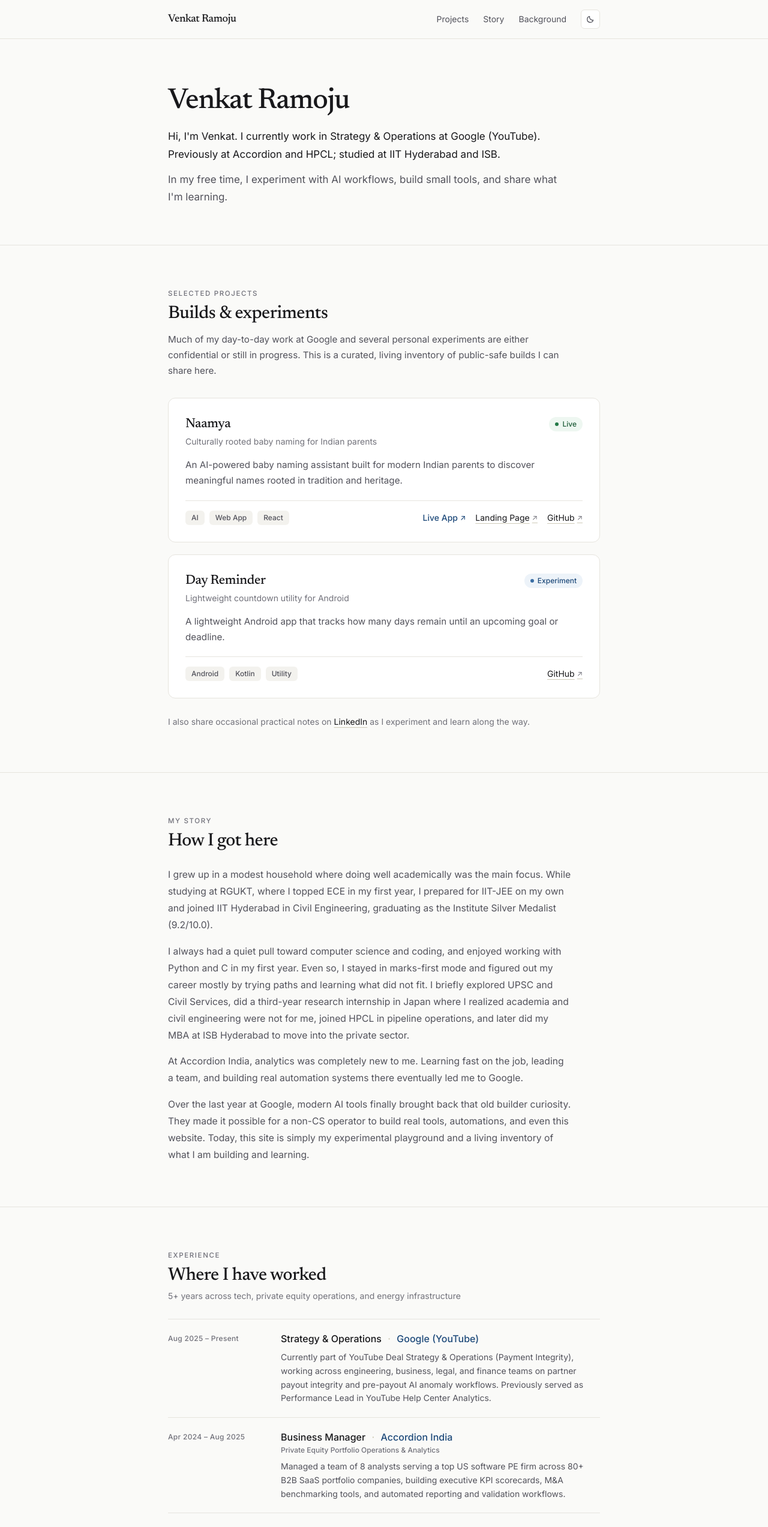
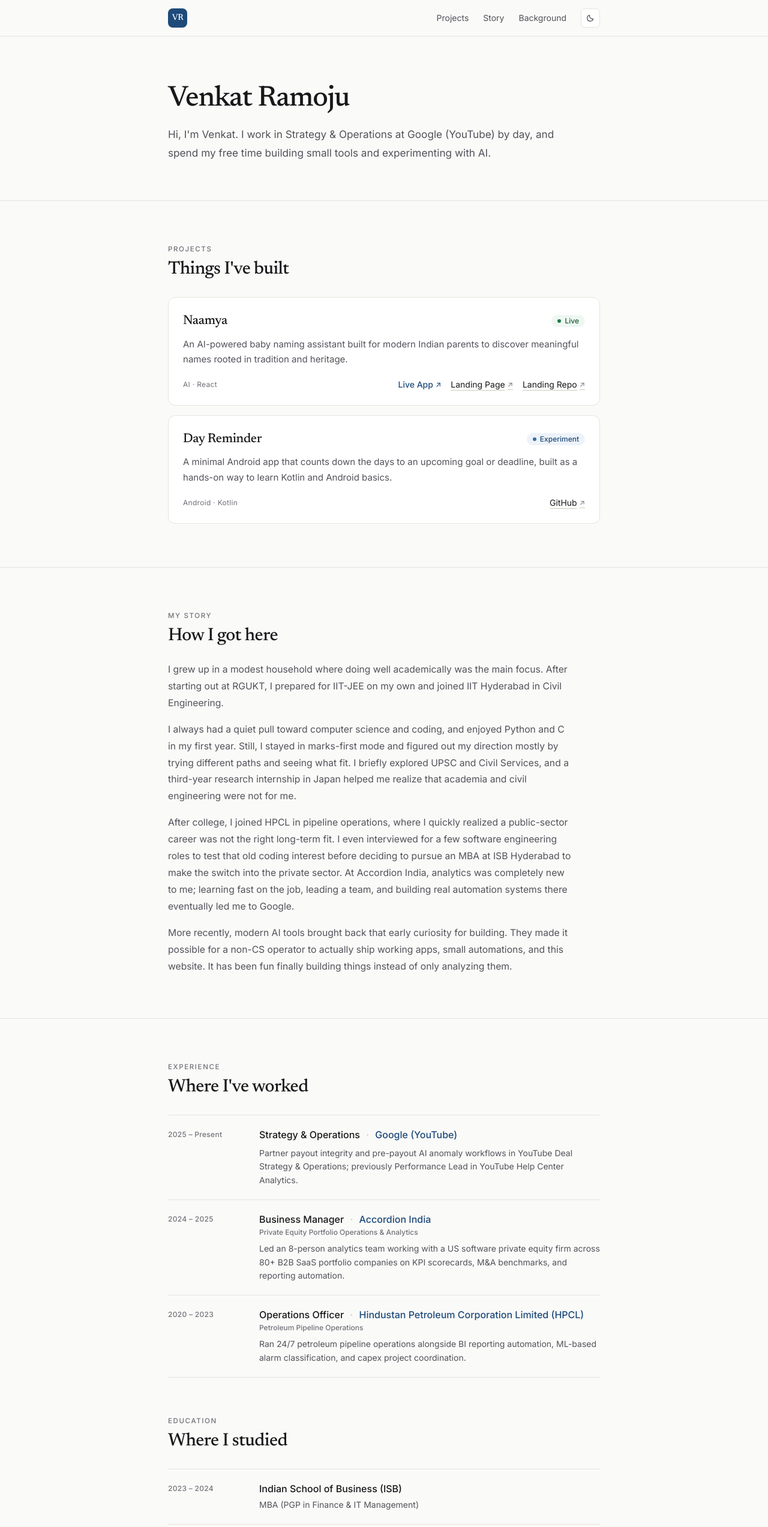
Before and after one commit to VenkatRamoju01/VenkatRamoju01.github.io, an Astro site: page / in a window 1280 px wide. Shown: the top 2545 px of the page at 60% size. Built offline with nearby package versions, Linux system fonts and the light colour scheme; Astro itself is replaced by a stand-in of ours.

Commit message:
Apply editorial and UX critique: VR monogram header, single-line hero, confident projects, cohesive story, lean background

```diff
--- a/src/components/BackgroundSection.astro
+++ b/src/components/BackgroundSection.astro
@@ -1,6 +1,5 @@
 ---
 import { education, experience } from '../data/experience';
-import { siteConfig } from '../data/siteConfig';
 import ResumeButton from './ResumeButton.astro';
 ---
 
@@ -18,11 +17,8 @@ import ResumeButton from './ResumeButton.astro';
         <div>
           <p class="eyebrow">EXPERIENCE</p>
           <h3 class="mt-2 font-serif text-2xl font-medium tracking-[-0.02em] text-[var(--text-primary)] sm:text-3xl">
-            Where I have worked
+            Where I've worked
           </h3>
-          <p class="mt-1.5 text-sm text-[var(--text-muted)]">
-            {siteConfig.experienceSubtitle}
-          </p>
         </div>
         <ResumeButton idPrefix="background" variant="subtle" />
       </div>
@@ -30,7 +26,7 @@ import ResumeButton from './ResumeButton.astro';
       <ol class="mt-7 divide-y divide-[var(--border-hairline)] border-t border-b border-[var(--border-hairline)]">
         {
           experience.map((item) => (
-            <li class="py-5 sm:grid sm:grid-cols-[164px_1fr] sm:gap-6">
+            <li class="py-5 sm:grid sm:grid-cols-[128px_1fr] sm:gap-6">
               <div
                 class:list={[
                   'text-xs font-medium tracking-wide text-[var(--text-muted)] sm:pt-1 sm:whitespace-nowrap',
@@ -76,17 +72,17 @@ import ResumeButton from './ResumeButton.astro';
       </ol>
     </div>
 
-    <!-- Education ("Where I learned") -->
+    <!-- Education -->
     <div id="education" class="mt-14 sm:mt-16">
-      <p class="eyebrow">WHERE I LEARNED</p>
+      <p class="eyebrow">EDUCATION</p>
       <h3 class="mt-2 font-serif text-2xl font-medium tracking-[-0.02em] text-[var(--text-primary)] sm:text-3xl">
-        Education
+        Where I studied
       </h3>
 
       <ol class="mt-7 divide-y divide-[var(--border-hairline)] border-t border-b border-[var(--border-hairline)]">
         {
           education.map((edu) => (
-            <li class="py-5 sm:grid sm:grid-cols-[164px_1fr] sm:gap-6">
+            <li class="py-5 sm:grid sm:grid-cols-[128px_1fr] sm:gap-6">
               <div class="text-xs font-medium tracking-wide text-[var(--text-muted)] sm:pt-1 sm:whitespace-nowrap">
                 {edu.period}
               </div>
--- a/src/components/Footer.astro
+++ b/src/components/Footer.astro
@@ -28,8 +28,9 @@ const showBooking = Boolean(
             type="button"
             data-copy-email={siteConfig.email}
             aria-label="Copy email address"
+            aria-live="polite"
             title="Copy email address"
-            class="cursor-pointer rounded px-1.5 py-0.5 text-xs font-medium text-[var(--text-muted)] transition-colors hover:bg-[var(--bg-subtle)] hover:text-[var(--accent)]"
+            class="inline-flex w-13 cursor-pointer items-center justify-center rounded px-1.5 py-0.5 text-xs font-medium text-[var(--text-muted)] transition-colors hover:bg-[var(--bg-subtle)] hover:text-[var(--accent)]"
           >
             Copy
           </button>
--- a/src/components/Header.astro
+++ b/src/components/Header.astro
@@ -12,22 +12,23 @@ const navLinks = [
   id="site-header"
   class="sticky top-0 z-40 border-b border-[var(--border-hairline)] bg-[var(--bg-page)]/92 backdrop-blur-md"
 >
-  <div class="mx-auto flex max-w-3xl items-center justify-between gap-4 px-6 py-4">
+  <div class="mx-auto flex max-w-3xl items-center justify-between gap-4 px-6 py-3.5">
     <a
       id="nav-brand"
       href="#top"
-      class="font-serif text-lg font-medium tracking-tight text-[var(--text-primary)] transition-colors hover:text-[var(--accent)]"
+      aria-label={`${siteConfig.name} home`}
+      class="inline-flex h-8 w-8 items-center justify-center rounded-lg bg-[var(--accent)] font-serif text-sm font-medium tracking-tight text-white transition-colors hover:bg-[var(--accent-hover)] dark:text-[#0d141c]"
     >
-      {siteConfig.name}
+      {siteConfig.monogram}
     </a>
 
-    <div class="flex items-center gap-5 sm:gap-6">
-      <nav aria-label="Primary navigation" class="hidden items-center gap-6 sm:flex">
+    <div class="flex items-center gap-4 sm:gap-6">
+      <nav aria-label="Primary navigation" class="flex items-center gap-4 sm:gap-6">
         {
           navLinks.map((link) => (
             <a
               href={link.href}
-              class="text-sm text-[var(--text-secondary)] transition-colors hover:text-[var(--accent)]"
+              class="text-xs font-medium text-[var(--text-secondary)] transition-colors hover:text-[var(--accent)] sm:text-sm sm:font-normal"
             >
               {link.label}
             </a>
@@ -39,7 +40,7 @@ const navLinks = [
               id="nav-resume-link"
               href={siteConfig.resumeUrl}
               download
-              class="text-sm font-medium text-[var(--accent)] transition-colors hover:text-[var(--accent-hover)]"
+              class="text-xs font-medium text-[var(--accent)] transition-colors hover:text-[var(--accent-hover)] sm:text-sm"
             >
               Resume
             </a>
@@ -51,8 +52,9 @@ const navLinks = [
         id="theme-toggle"
         type="button"
         aria-label="Toggle color theme"
+        aria-pressed="false"
         title="Switch light or dark theme"
-        class="inline-flex h-8 w-8 cursor-pointer items-center justify-center rounded-md border border-[var(--border-hairline)] bg-[var(--bg-surface)] text-[var(--text-secondary)] transition-colors hover:border-[var(--border-strong)] hover:text-[var(--text-primary)]"
+        class="inline-flex h-8 w-8 shrink-0 cursor-pointer items-center justify-center rounded-md border border-[var(--border-hairline)] bg-[var(--bg-surface)] text-[var(--text-secondary)] transition-colors hover:border-[var(--border-strong)] hover:text-[var(--text-primary)]"
       >
         <!-- Moon icon (shown in light mode) -->
         <svg
@@ -87,44 +89,21 @@ const navLinks = [
       </button>
     </div>
   </div>
-
-  <!-- Compact mobile section strip -->
-  <nav
-    aria-label="Mobile section navigation"
-    class="border-t border-[var(--border-hairline)] px-6 py-2.5 sm:hidden"
-  >
-    <div class="mx-auto flex max-w-3xl items-center gap-6 overflow-x-auto text-xs font-medium text-[var(--text-secondary)]">
-      {
-        navLinks.map((link) => (
-          <a
-            href={link.href}
-            class="whitespace-nowrap py-0.5 transition-colors hover:text-[var(--accent)]"
-          >
-            {link.label}
-          </a>
-        ))
-      }
-      {
-        siteConfig.resumeReady && (
-          <a
-            href={siteConfig.resumeUrl}
-            download
-            class="whitespace-nowrap py-0.5 text-[var(--accent)]"
-          >
-            Resume
-          </a>
-        )
-      }
-    </div>
-  </nav>
 </header>
 
 <script>
   const toggleBtn = document.getElementById('theme-toggle');
   if (toggleBtn) {
+    const syncAria = () => {
+      toggleBtn.setAttribute(
+        'aria-pressed',
+        document.documentElement.classList.contains('dark') ? 'true' : 'false'
+      );
+    };
+    syncAria();
     toggleBtn.addEventListener('click', () => {
-      const root = document.documentElement;
-      const isDark = root.classList.toggle('dark');
+      const isDark = document.documentElement.classList.toggle('dark');
+      syncAria();
       try {
         localStorage.setItem('theme', isDark ? 'dark' : 'light');
       } catch {
--- a/src/components/Hero.astro
+++ b/src/components/Hero.astro
@@ -3,6 +3,7 @@ import { siteConfig } from '../data/siteConfig';
 import ResumeButton from './ResumeButton.astro';
 
 const hasPhoto = Boolean(siteConfig.photoUrl.trim());
+const hasSubline = Boolean(siteConfig.heroSubline.trim());
 ---
 
 <section id="top" class="pt-14 pb-12 sm:pt-20 sm:pb-16">
@@ -20,16 +21,18 @@ const hasPhoto = Boolean(siteConfig.photoUrl.trim());
         </h1>
 
         <p
-          class="mt-5 text-base leading-[1.75] text-[var(--text-primary)] sm:text-[1.0625rem]"
+          class="mt-5 text-base leading-[1.78] text-[var(--text-secondary)] sm:text-[1.075rem]"
         >
           {siteConfig.heroGreeting}
         </p>
 
-        <p
-          class="mt-3 text-base leading-[1.75] text-[var(--text-secondary)] sm:text-[1.0625rem]"
-        >
-          {siteConfig.heroSubline}
-        </p>
+        {
+          hasSubline && (
+            <p class="mt-3 text-base leading-[1.75] text-[var(--text-secondary)] sm:text-[1.0625rem]">
+              {siteConfig.heroSubline}
+            </p>
+          )
+        }
 
         {
           siteConfig.resumeReady && (
--- a/src/components/ProjectsSection.astro
+++ b/src/components/ProjectsSection.astro
@@ -24,6 +24,7 @@ const statusStyles: Record<
 };
 
 const displayedProjects = projects.filter((project) => project.featured);
+const hasIntro = Boolean(siteConfig.projectsIntro.trim());
 ---
 
 <section
@@ -33,34 +34,39 @@ const displayedProjects = projects.filter((project) => project.featured);
 >
   <div class="mx-auto max-w-3xl px-6">
     <div>
-      <p class="eyebrow">SELECTED PROJECTS</p>
+      <p class="eyebrow">PROJECTS</p>
       <h2
         id="projects-heading"
         class="mt-2 font-serif text-2xl font-medium tracking-[-0.02em] text-[var(--text-primary)] sm:text-3xl"
       >
-        Builds &amp; experiments
+        Things I've built
       </h2>
-      <p class="mt-3 max-w-2xl text-[0.95rem] leading-[1.7] text-[var(--text-secondary)]">
-        {siteConfig.projectsIntro}
-      </p>
+      {
+        hasIntro && (
+          <p class="mt-3 max-w-2xl text-[0.95rem] leading-[1.7] text-[var(--text-secondary)]">
+            {siteConfig.projectsIntro}
+          </p>
+        )
+      }
     </div>
 
-    <div class="mt-8 space-y-5">
+    <div class="mt-7 space-y-4">
       {
         displayedProjects.map((project, index) => {
           const style = statusStyles[project.status];
+          const primaryUrl = project.liveUrl ?? project.repoUrl;
           const hasLinks = Boolean(
             project.liveUrl || project.secondaryUrl || project.repoUrl
           );
           const slug = project.title.toLowerCase().replace(/[^a-z0-9]+/g, '-');
 
           return (
-            <article id={`project-${slug}`} class="project-card p-6 sm:p-7">
+            <article id={`project-${slug}`} class="project-card p-5 sm:p-6">
               <div class="flex items-center justify-between gap-3">
-                <h3 class="font-serif text-xl font-medium tracking-[-0.015em] text-[var(--text-primary)] sm:text-[1.375rem]">
-                  {project.liveUrl ? (
+                <h3 class="font-serif text-xl font-medium tracking-[-0.015em] text-[var(--text-primary)] sm:text-[1.35rem]">
+                  {primaryUrl ? (
                     <a
-                      href={project.liveUrl}
+                      href={primaryUrl}
                       target="_blank"
                       rel="noopener noreferrer"
                       class="transition-colors hover:text-[var(--accent)]"
@@ -73,7 +79,7 @@ const displayedProjects = projects.filter((project) => project.featured);
                 </h3>
 
                 <span
-                  class={`inline-flex shrink-0 items-center gap-1.5 rounded-full px-2.5 py-1 text-xs font-medium ${style.bg} ${style.text}`}
+                  class={`inline-flex shrink-0 items-center gap-1.5 rounded-full px-2.5 py-0.5 text-xs font-medium ${style.bg} ${style.text}`}
                 >
                   <span
                     class={`h-1.5 w-1.5 rounded-full ${style.dot}`}
@@ -89,21 +95,17 @@ const displayedProjects = projects.filter((project) => project.featured);
                 </p>
               )}
 
-              <p class="mt-4 text-[0.95rem] leading-[1.68] text-[var(--text-secondary)]">
+              <p class="mt-2.5 text-[0.94rem] leading-[1.68] text-[var(--text-secondary)]">
                 {project.description}
               </p>
 
-              <div class="mt-5 flex flex-col gap-4 border-t border-[var(--border-hairline)] pt-4 sm:flex-row sm:items-center sm:justify-between">
-                <ul
-                  class="flex flex-wrap items-center gap-2"
-                  aria-label={`${project.title} topics`}
+              <div class="mt-4 flex flex-col gap-3 pt-1 sm:flex-row sm:items-center sm:justify-between">
+                <p
+                  class="text-xs tracking-wide text-[var(--text-muted)]"
+                  aria-label={`${project.title} stack`}
                 >
-                  {project.tags.map((tag) => (
-                    <li class="rounded-md bg-[var(--bg-subtle)] px-2.5 py-1 text-xs font-medium text-[var(--text-secondary)]">
-                      {tag}
-                    </li>
-                  ))}
-                </ul>
+                  {project.tags.join(' · ')}
+                </p>
 
                 <div class="flex flex-wrap items-center gap-x-4 gap-y-2 text-sm">
                   {project.liveUrl && (
@@ -140,14 +142,14 @@ const displayedProjects = projects.filter((project) => project.featured);
                       rel="noopener noreferrer"
                       class="editorial-link inline-flex items-center gap-1 text-[var(--text-secondary)]"
                     >
-                      <span>GitHub</span>
+                      <span>{project.repoLabel || 'GitHub'}</span>
                       <span class="text-xs text-[var(--text-muted)]" aria-hidden="true">&#8599;</span>
                     </a>
                   )}
 
                   {!hasLinks && (
                     <span class="text-xs font-medium text-[var(--text-muted)]">
-                      Currently in development
+                      In progress
                     </span>
                   )}
                 </div>
@@ -157,14 +159,5 @@ const displayedProjects = projects.filter((project) => project.featured);
         })
       }
     </div>
-
-    <p class="mt-7 text-sm leading-relaxed text-[var(--text-muted)]">
-      {siteConfig.linkedInNotePrefix}<a
-        href={siteConfig.social.linkedin}
-        target="_blank"
-        rel="noopener noreferrer"
-        class="editorial-link"
-      >{siteConfig.linkedInNoteLinkText}</a>{siteConfig.linkedInNoteSuffix}
-    </p>
   </div>
 </section>
--- a/src/data/experience.ts
+++ b/src/data/experience.ts
@@ -1,6 +1,5 @@
 export interface EducationItem {
   institution: string;
-  shortName: string;
   program: string;
   period: string;
 }
@@ -18,15 +17,13 @@ export interface ExperienceItem {
 export const education: EducationItem[] = [
   {
     institution: 'Indian School of Business (ISB)',
-    shortName: 'ISB',
-    program: 'MBA (PGP in Finance & IT Management), 3.6/4.0',
-    period: 'Apr 2023 – Apr 2024',
+    program: 'MBA (PGP in Finance & IT Management)',
+    period: '2023 – 2024',
   },
   {
     institution: 'IIT Hyderabad',
-    shortName: 'IIT Hyderabad',
-    program: 'B.Tech in Civil Engineering, 9.2/10.0, Institute Silver Medalist',
-    period: 'Aug 2016 – May 2020',
+    program: 'B.Tech in Civil Engineering, Institute Silver Medalist',
+    period: '2016 – 2020',
   },
 ];
 
@@ -34,25 +31,25 @@ export const experience: ExperienceItem[] = [
   {
     role: 'Strategy & Operations',
     organization: 'Google (YouTube)',
-    period: 'Aug 2025 – Present',
+    period: '2025 – Present',
     summary:
-      'Currently part of YouTube Deal Strategy & Operations (Payment Integrity), working across engineering, business, legal, and finance teams on partner payout integrity and pre-payout AI anomaly workflows. Previously served as Performance Lead in YouTube Help Center Analytics.',
+      'Partner payout integrity and pre-payout AI anomaly workflows in YouTube Deal Strategy & Operations; previously Performance Lead in YouTube Help Center Analytics.',
   },
   {
     role: 'Business Manager',
     organization: 'Accordion India',
     focus: 'Private Equity Portfolio Operations & Analytics',
-    period: 'Apr 2024 – Aug 2025',
+    period: '2024 – 2025',
     summary:
-      'Managed a team of 8 analysts serving a top US software PE firm across 80+ B2B SaaS portfolio companies, building executive KPI scorecards, M&A benchmarking tools, and automated reporting and validation workflows.',
+      'Led an 8-person analytics team working with a US software private equity firm across 80+ B2B SaaS portfolio companies on KPI scorecards, M&A benchmarks, and reporting automation.',
   },
   {
     role: 'Operations Officer',
     organization: 'Hindustan Petroleum Corporation Limited (HPCL)',
     focus: 'Petroleum Pipeline Operations',
-    period: 'Sep 2020 – Apr 2023',
+    period: '2020 – 2023',
     summary:
-      'Managed 24/7 mission-critical pipeline operations, supporting ML-based alarm classification deployment, BI reporting automation, and vendor and capex governance.',
+      'Ran 24/7 petroleum pipeline operations alongside BI reporting automation, ML-based alarm classification, and capex project coordination.',
   },
 
   /*
@@ -62,9 +59,9 @@ export const experience: ExperienceItem[] = [
    *   role: 'Role Title',
    *   organization: 'Company Name',
    *   focus: 'Optional team or focus area',
-   *   period: 'MMM YYYY – MMM YYYY',
+   *   period: 'YYYY – YYYY',
    *   location: 'City',
-   *   summary: 'Optional concise overview of the role.',
+   *   summary: 'Concise one-line overview of the role.',
    *   highlights: [
    *     'Key project, scope, or outcome.',
    *   ],
--- a/src/data/projects.ts
+++ b/src/data/projects.ts
@@ -3,13 +3,14 @@ export type ProjectStatus = 'Live' | 'In Progress' | 'Experiment';
 export interface Project {
   title: string;
   status: ProjectStatus;
-  tagline: string;
+  tagline?: string;
   description: string;
   tags: string[];
   liveUrl?: string;
   secondaryUrl?: string;
   secondaryLabel?: string;
   repoUrl?: string;
+  repoLabel?: string;
   featured: boolean;
 }
 
@@ -17,33 +18,32 @@ export const projects: Project[] = [
   {
     title: 'Naamya',
     status: 'Live',
-    tagline: 'Culturally rooted baby naming for Indian parents',
     description:
       'An AI-powered baby naming assistant built for modern Indian parents to discover meaningful names rooted in tradition and heritage.',
-    tags: ['AI', 'Web App', 'React'],
+    tags: ['AI', 'React'],
     liveUrl: 'https://naamya-ai-assistant.vercel.app/',
     secondaryUrl: 'https://naamya-landingpage.vercel.app',
     secondaryLabel: 'Landing Page',
     repoUrl: 'https://github.com/VenkatRamoju01/Naamya-landingpage',
+    repoLabel: 'Landing Repo',
     featured: true,
   },
   {
     title: 'Job Intelligence',
     status: 'In Progress',
-    tagline: 'Structured workspace for job search decisions',
     description:
       'A tool currently in development to help job seekers stay organized and make better decisions during their job search.',
-    tags: ['Applied AI', 'Productivity', 'In Progress'],
+    tags: ['Applied AI', 'Productivity'],
     featured: false,
   },
   {
     title: 'Day Reminder',
     status: 'Experiment',
-    tagline: 'Lightweight countdown utility for Android',
     description:
-      'A lightweight Android app that tracks how many days remain until an upcoming goal or deadline.',
-    tags: ['Android', 'Kotlin', 'Utility'],
+      'A minimal Android app that counts down the days to an upcoming goal or deadline, built as a hands-on way to learn Kotlin and Android basics.',
+    tags: ['Android', 'Kotlin'],
     repoUrl: 'https://github.com/VenkatRamoju01/Day_Reminder',
+    repoLabel: 'GitHub',
     featured: true,
   },
 
@@ -53,13 +53,13 @@ export const projects: Project[] = [
    * {
    *   title: 'Project Name',
    *   status: 'Live', // 'Live' | 'In Progress' | 'Experiment'
-   *   tagline: 'Short 4-7 word subtitle',
-   *   description: 'One or two clear sentences explaining what it does and who it helps.',
+   *   description: 'One or two clear sentences explaining what it does and why you built it.',
    *   tags: ['AI', 'Web App'],
    *   liveUrl: 'https://example.com',
    *   secondaryUrl: 'https://docs.example.com',
    *   secondaryLabel: 'Overview',
    *   repoUrl: 'https://github.com/VenkatRamoju01/project-repo',
+   *   repoLabel: 'GitHub',
    *   featured: true,
    * },
    */
--- a/src/data/siteConfig.ts
+++ b/src/data/siteConfig.ts
@@ -1,16 +1,13 @@
 export interface SiteConfig {
   name: string;
+  monogram: string;
   title: string;
   description: string;
   siteUrl: string;
   heroGreeting: string;
   heroSubline: string;
   projectsIntro: string;
-  linkedInNotePrefix: string;
-  linkedInNoteLinkText: string;
-  linkedInNoteSuffix: string;
   storyParagraphs: string[];
-  experienceSubtitle: string;
   email: string;
   social: {
     linkedin: string;
@@ -50,27 +47,21 @@ export interface SiteConfig {
 
 export const siteConfig: SiteConfig = {
   name: 'Venkat Ramoju',
+  monogram: 'VR',
   title: 'Venkat Ramoju',
   description:
-    'Personal website of Venkat Ramoju. Strategy & Operations at Google (YouTube), previously at Accordion and HPCL, educated at IIT Hyderabad and ISB.',
+    'Personal site of Venkat Ramoju. Small tools, AI experiments, and notes from an unconventional path into tech.',
   siteUrl: 'https://venkatramoju01.github.io',
   heroGreeting:
-    "Hi, I'm Venkat. I currently work in Strategy & Operations at Google (YouTube). Previously at Accordion and HPCL; studied at IIT Hyderabad and ISB.",
-  heroSubline:
-    "In my free time, I experiment with AI workflows, build small tools, and share what I'm learning.",
-  projectsIntro:
-    'Much of my day-to-day work at Google and several personal experiments are either confidential or still in progress. This is a curated, living inventory of public-safe builds I can share here.',
-  linkedInNotePrefix: 'I also share occasional practical notes on ',
-  linkedInNoteLinkText: 'LinkedIn',
-  linkedInNoteSuffix: ' as I experiment and learn along the way.',
+    "Hi, I'm Venkat. I work in Strategy & Operations at Google (YouTube) by day, and spend my free time building small tools and experimenting with AI.",
+  heroSubline: '',
+  projectsIntro: '',
   storyParagraphs: [
-    'I grew up in a modest household where doing well academically was the main focus. While studying at RGUKT, where I topped ECE in my first year, I prepared for IIT-JEE on my own and joined IIT Hyderabad in Civil Engineering, graduating as the Institute Silver Medalist (9.2/10.0).',
-    'I always had a quiet pull toward computer science and coding, and enjoyed working with Python and C in my first year. Even so, I stayed in marks-first mode and figured out my career mostly by trying paths and learning what did not fit. I briefly explored UPSC and Civil Services, did a third-year research internship in Japan where I realized academia and civil engineering were not for me, joined HPCL in pipeline operations, and later did my MBA at ISB Hyderabad to move into the private sector.',
-    'At Accordion India, analytics was completely new to me. Learning fast on the job, leading a team, and building real automation systems there eventually led me to Google.',
-    'Over the last year at Google, modern AI tools finally brought back that old builder curiosity. They made it possible for a non-CS operator to build real tools, automations, and even this website. Today, this site is simply my experimental playground and a living inventory of what I am building and learning.',
+    'I grew up in a modest household where doing well academically was the main focus. After starting out at RGUKT, I prepared for IIT-JEE on my own and joined IIT Hyderabad in Civil Engineering.',
+    'I always had a quiet pull toward computer science and coding, and enjoyed Python and C in my first year. Still, I stayed in marks-first mode and figured out my direction mostly by trying different paths and seeing what fit. I briefly explored UPSC and Civil Services, and a third-year research internship in Japan helped me realize that academia and civil engineering were not for me.',
+    'After college, I joined HPCL in pipeline operations, where I quickly realized a public-sector career was not the right long-term fit. I even interviewed for a few software engineering roles to test that old coding interest before deciding to pursue an MBA at ISB Hyderabad to make the switch into the private sector. At Accordion India, analytics was completely new to me; learning fast on the job, leading a team, and building real automation systems there eventually led me to Google.',
+    'More recently, modern AI tools brought back that early curiosity for building. They made it possible for a non-CS operator to actually ship working apps, small automations, and this website. It has been fun finally building things instead of only analyzing them.',
   ],
-  experienceSubtitle:
-    '5+ years across tech, private equity operations, and energy infrastructure',
   email: 'ramoju.b2024@gmail.com',
   social: {
     linkedin: 'https://www.linkedin.com/in/venkat-ramoju/',
--- a/src/styles/global.css
+++ b/src/styles/global.css
@@ -118,19 +118,11 @@
   background-color: var(--bg-surface);
   border: 1px solid var(--border-hairline);
   border-radius: 0.75rem;
-  transition:
-    border-color 180ms ease,
-    box-shadow 200ms ease,
-    transform 180ms ease;
+  transition: border-color 180ms ease;
 }
 
 .project-card:hover {
   border-color: var(--border-strong);
-  box-shadow: 0 10px 28px -18px rgba(24, 24, 27, 0.16);
-}
-
-.dark .project-card:hover {
-  box-shadow: 0 12px 30px -18px rgba(0, 0, 0, 0.55);
 }
 
 @media (prefers-reduced-motion: reduce) {
```
